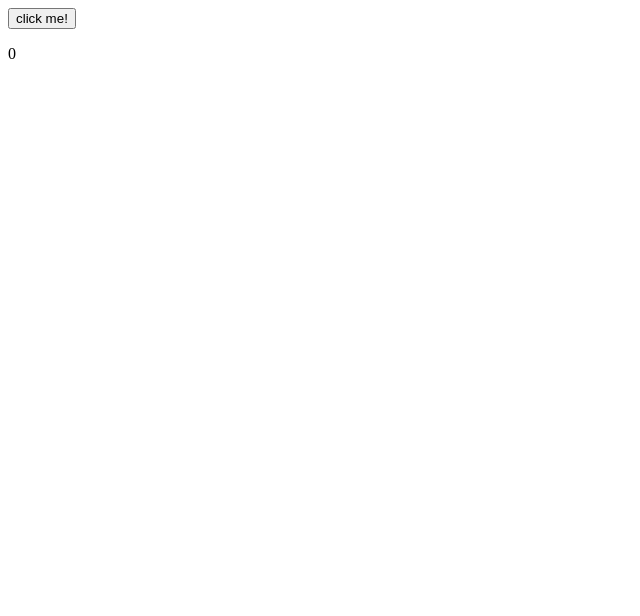
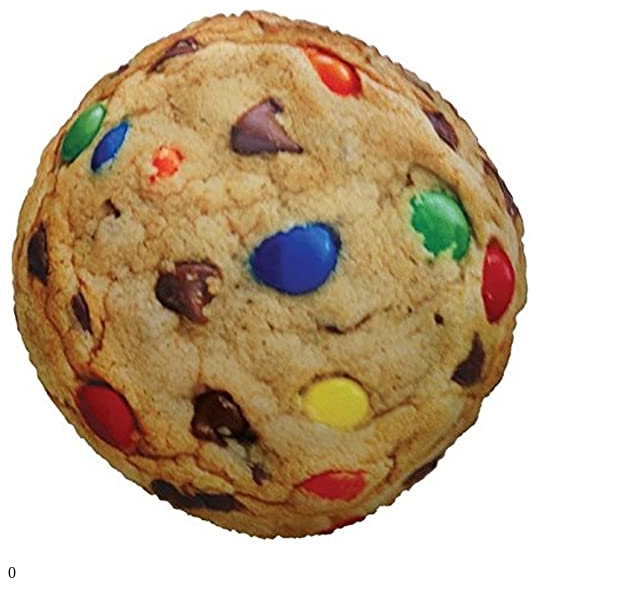
Before and after one commit to harry-z-huang/Foundations.DOM.event, a plain HTML site: page index.html in a window 1280 px wide. Shown: the whole page, without its empty margins (0-640 px from the left). Drawn offline with Linux system fonts and the light colour scheme.

Commit message:
fixed counter

```diff
--- a/index.html
+++ b/index.html
@@ -5,7 +5,7 @@
   </head>
   <body>
     <section id="cookie-clicker">
-        <button> click me! </button>
+        <img src="/m&mCookie.jpg">
     </section>
     <section id="magnifying-glass"></section>
     <section id="crane-game"></section>
--- a/index.js
+++ b/index.js
@@ -1,5 +1,5 @@
 const cookie = document.querySelector("#cookie-clicker");
-const button = document.querySelector("button");
+const button = document.querySelector("img");
 const counter = document.createElement('p');
 
 let i=0;
@@ -10,4 +10,5 @@ cookie.appendChild(counter);
 
 button.addEventListener("click", function () {
   i++;
+  counter.textContent = i.toString();
 });
```
